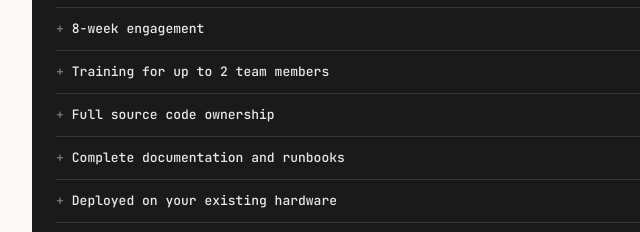
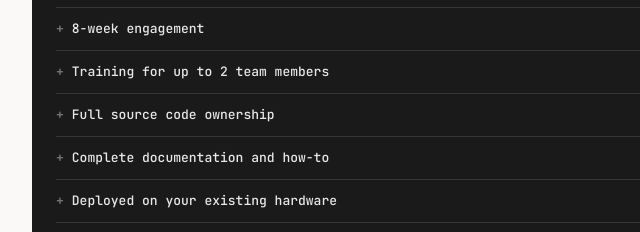
Before and after one commit to hughes-steven/heysteve, a plain HTML site: page site/pricing.html in a window 1280 px wide. Shown: the part 780-1012 px from the top of the page, 248-888 px from the left. Drawn offline with Linux system fonts and the light colour scheme.

Commit message:
Rename 'runbooks' to 'how-to' in Training tier

```diff
--- a/site/pricing.html
+++ b/site/pricing.html
@@ -219,7 +219,7 @@
         <li><span>+</span>8-week engagement</li>
         <li><span>+</span>Training for up to 2 team members</li>
         <li><span>+</span>Full source code ownership</li>
-        <li><span>+</span>Complete documentation and runbooks</li>
+        <li><span>+</span>Complete documentation and how-to</li>
         <li><span>+</span>Deployed on your existing hardware</li>
         <li><span>+</span>4 weeks of post-launch support</li>
       </ul>
```
